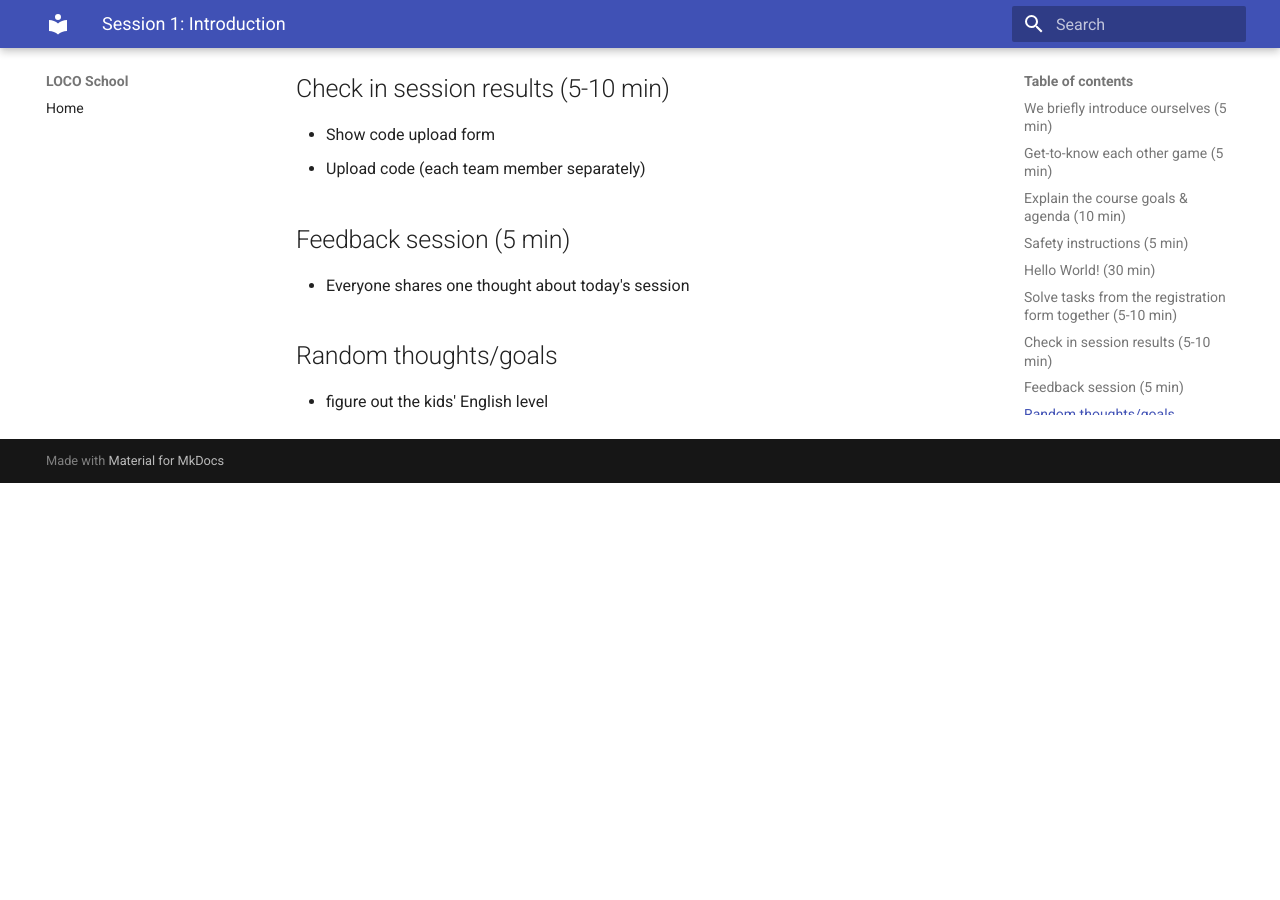
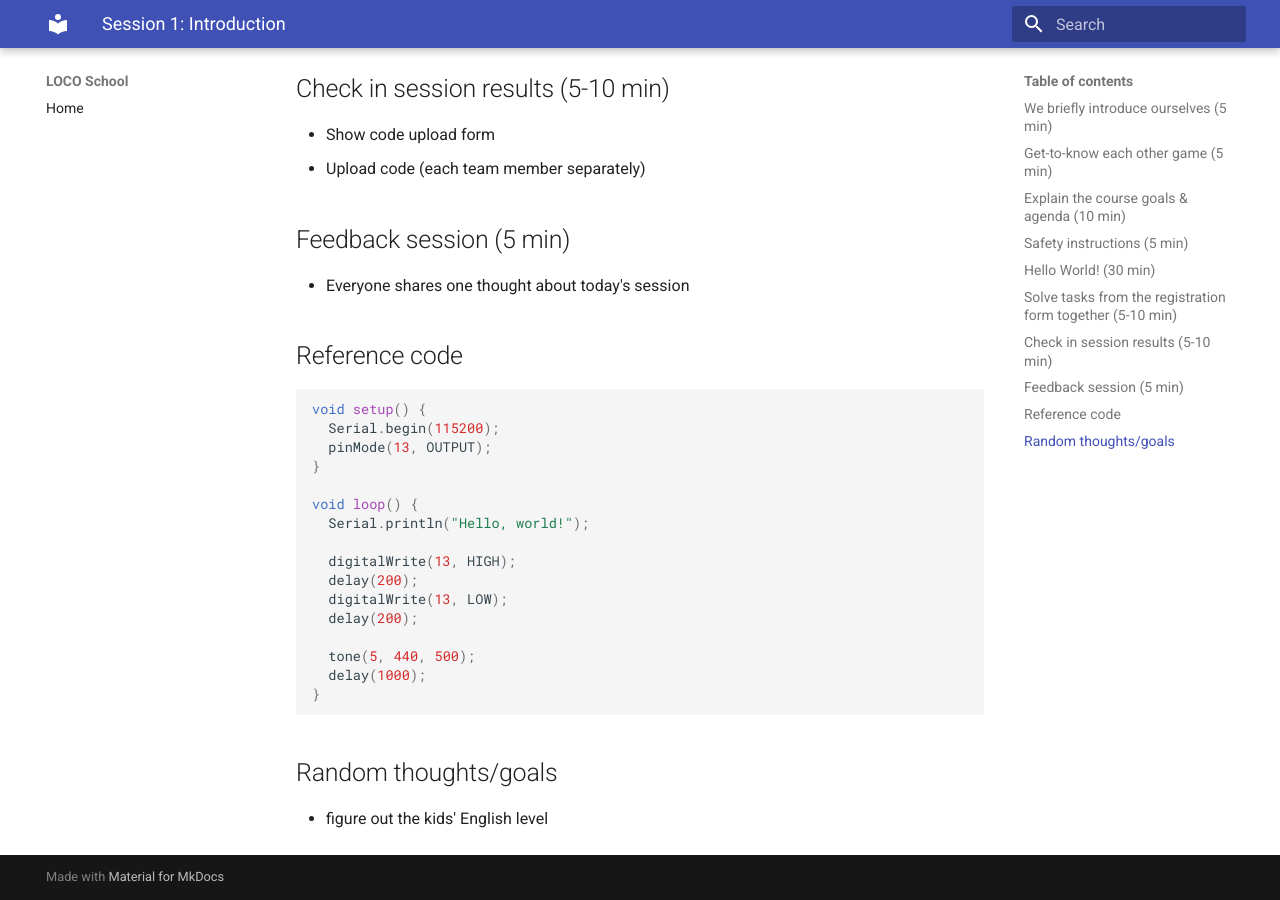
Before and after one commit to locoschool/locoschool, an MkDocs documentation site: the page built from docs/sessions/s1.md, in a window 1280 px wide and 900 px high, scrolled down 1270 px. Built offline with MkDocs 1.6.1 and Material for MkDocs 9.7.7, drawn with Linux system fonts in a browser that asks for light colours; before the commit the page ends 1753 px from its top, so only the background shows below that.

Commit message:
add reference code for s1

````diff
--- a/docs/sessions/s1.md
+++ b/docs/sessions/s1.md
@@ -46,6 +46,28 @@
 
 - Everyone shares one thought about today's session
 
+## Reference code
+
+```c
+void setup() {
+  Serial.begin(115200);
+  pinMode(13, OUTPUT);
+}
+
+void loop() {
+  Serial.println("Hello, world!");
+
+  digitalWrite(13, HIGH);
+  delay(200);
+  digitalWrite(13, LOW);
+  delay(200);
+
+  tone(5, 440, 500);
+  delay(1000);
+}
+
+```
+
 ## Random thoughts/goals
 
 - figure out the kids' English level
````
